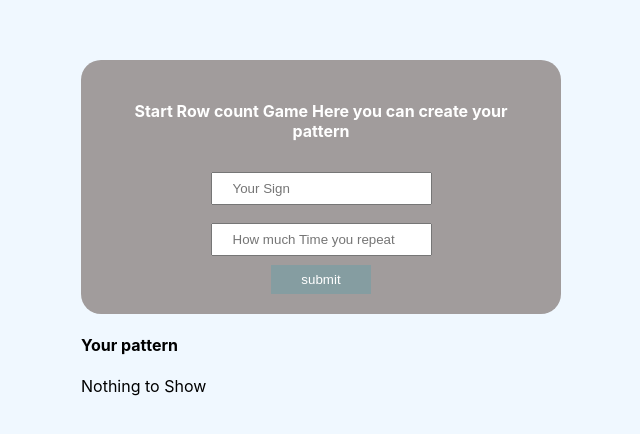
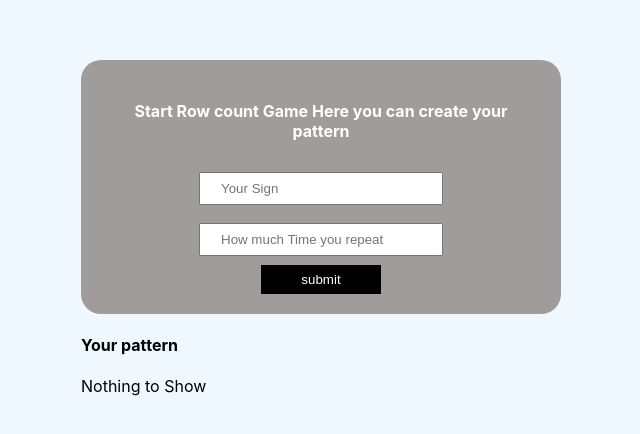
Before and after one commit to darshit-at/AT-Practical-Loop-1, a React (Create React App) app: page / in a window 1280 px wide. Shown: the top 434 px of the page, without its empty margins (319-959 px from the left). Built offline with nearby package versions, Linux system fonts and the light colour scheme.

Commit message:
bug is resolve

```diff
--- a/src/Mycomponets/Loop.css
+++ b/src/Mycomponets/Loop.css
@@ -19,17 +19,18 @@ overflow-x: hidden;
 }
 .Input_block div input{
     padding: 7px 20px;
+    width: 200px;
     margin: 9px 0px;
 }
 .Input_block div button{
-    padding: 7px 30px;
+    padding: 7px 40px;
     color: white;
     border: 0px;
-    background: rgb(133, 157, 161);
-    transition: all 0.45s ease-in-out;
+    background:black;
+    transition: all 0.25s ease-in-out;
 }
 
 .Input_block div button:hover {
-background: transparent;
+
 border: 3px solid white;
 }
--- a/src/Mycomponets/Loop.js
+++ b/src/Mycomponets/Loop.js
@@ -26,7 +26,7 @@ function Loop() {
         let temparr = [];
         const { userSign, userRow } = userInput;
         const strToNum = Number(userRow);
-
+      if(userSign!==''){
         if (!isNaN(strToNum)) {
             for (let i = 1; i <= strToNum; i++)
             {
@@ -38,10 +38,16 @@ function Loop() {
                 setResult(temparr);
             }
 
-        } else
+        }
+        else
         {
             alert('your pattern row must be Number');
         }
+      }
+      else{
+        alert('Please Enter any sign');
+      }
+
         getUserInput({userSign:'',userRow:''});
     };
     return (
```
